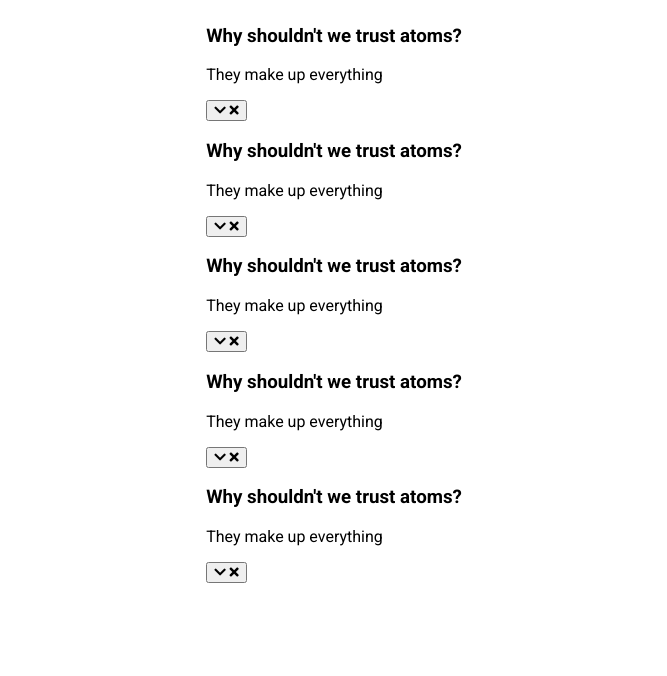
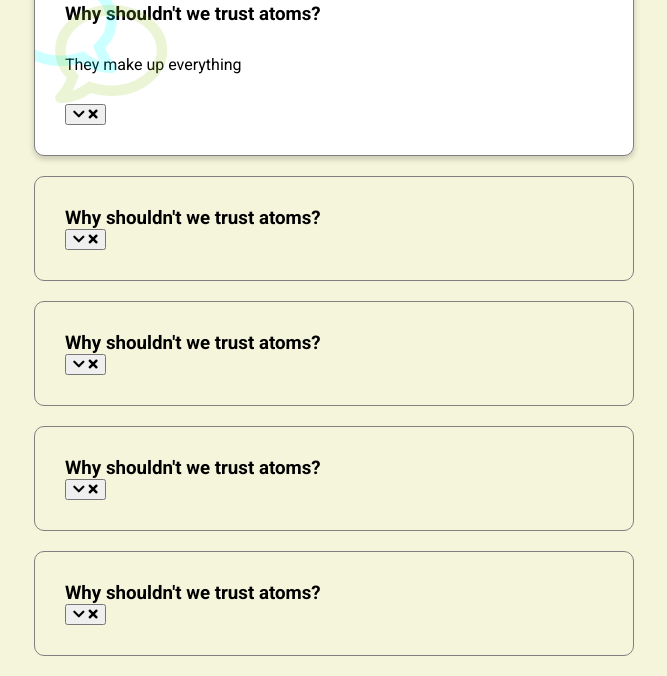
Before and after one commit to brunohbr/50Days_Day12, a plain HTML site: page index.html in a window 1280 px wide. Shown: the part 146-822 px from the top of the page, without its empty margins (306-973 px from the left). Before the commit the page ends 800 px from the top, so only its background shows below. Drawn offline with Linux system fonts and the light colour scheme.

Commit message:
CSS pronto

```diff
--- a/index.html
+++ b/index.html
@@ -10,7 +10,7 @@
   <body>
     <h1>Frequently Asked Questions</h1>
     <div class="faq-container">
-      <div class="faq-active">
+      <div class="faq active">
         <h3 class="faq-title">
           Why shouldn't we trust atoms?
         </h3>
--- a/style.css
+++ b/style.css
@@ -6,11 +6,64 @@
 
 body {
   font-family: 'Roboto', sans-serif;
-  display: flex;
-  flex-direction: column;
-  align-items: center;
-  justify-content: center;
-  height: 100vh;
+  background-color: beige;
+}
+
+h1{
+  margin: 50px 0 30px;
+  text-align: center;
+}
+
+.faq-container{
+  max-width: 600px;
+  margin: 0 auto;
+}
+
+.faq{
+  background-color: transparent;
+  border:  1px solid grey;
+  border-radius: 10px;
+  margin: 20px 0;
+  padding: 30px;
+  position: relative;
   overflow: hidden;
-  margin: 0;
+  transition: 0.3s ease;
 }
+
+.faq.active{
+  background-color: white;
+  box-shadow: 0 3px 6px rgba(0, 0, 0, 0.1), 0 3px 6px rgba(0, 0, 0, 0.1) ;
+
+}
+
+.faq.active::before, .faq.active::after{
+  content: '\f075';
+  font-family: 'Font Awesome 5 Free';
+  color: yellowgreen;
+  font-size: 7rem;
+  position: absolute;
+  opacity: 0.2;
+  top: 20px;
+  left: 20px;
+  z-index: 0;
+}
+
+.faq.active::before{
+  color: aqua;
+  top: -10px;
+  left: -30px;
+  transform: rotateY(180deg);
+}
+
+.faq-title{
+  margin: 0 35px 0 0 ;
+}
+
+.faq-text{
+  display:  none;
+  margin: 30px 0;
+}
+
+.faq.active .faq-text{
+display: block;
+}
```
